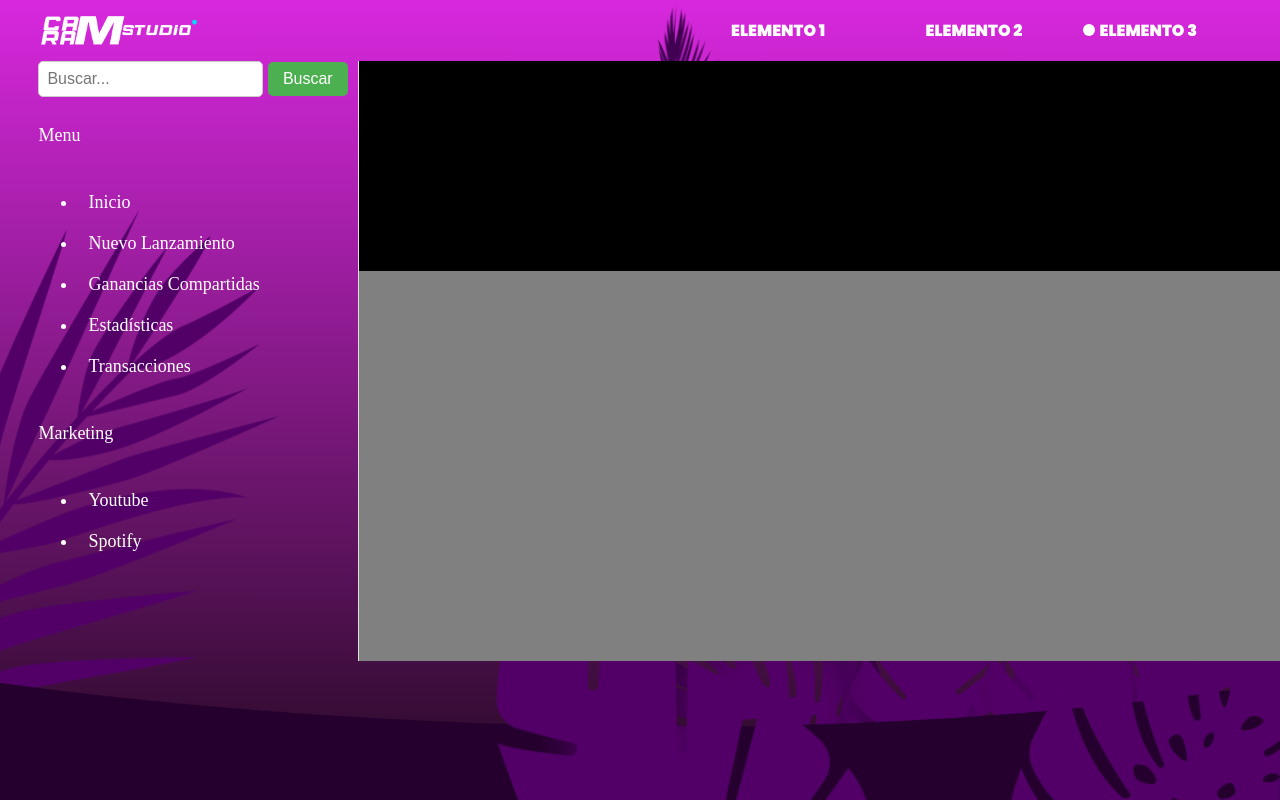
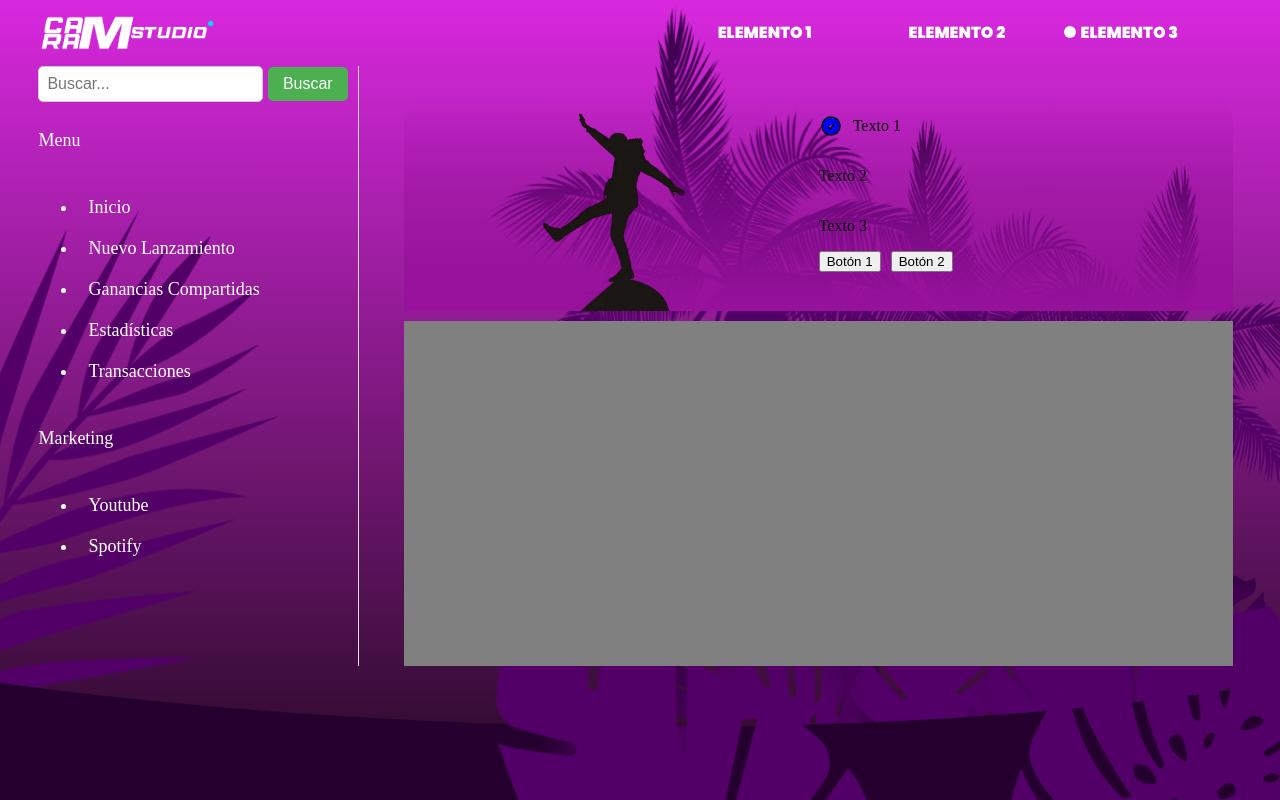
Before and after one commit to gabrielbg211/Pablo-Caram, a PHP site: page /dashboard.php in a window 1280 px wide. Run offline with PHP 8.4, Linux system fonts and the light colour scheme; some web fonts are replaced.

Commit message:
Dashboard

```diff
--- a/dashboard.php
+++ b/dashboard.php
@@ -82,12 +82,37 @@
         </div>
         <div id="inicio" class="d-content">
             <div class="contenido-inicio">
-                <!-- Contenido principal aquí -->
+                <div class="half-width left-content">
+                    <img src="img/profile.webp" alt="Foto" class="photo">
+                </div>
+                <div class="half-width right-content">
+                    <div class="column-container">
+                        <!-- Contenedor para el icono y el texto 1 -->
+                        <div class="icon-text-container">
+                            <!-- Icono -->
+                            <svg xmlns="http://www.w3.org/2000/svg" fill="blue" viewBox="0 0 24 24" stroke-width="1.5" stroke="currentColor" class="w-6 h-6">
+                                <path stroke-linecap="round" stroke-linejoin="round" d="M9 12.75 11.25 15 15 9.75M21 12a9 9 0 1 1-18 0 9 9 0 0 1 18 0Z" />
+                            </svg>
+                            <!-- Texto 1 -->
+                            <p>Texto 1</p>
+                        </div>
+                        <!-- Texto 2 -->
+                        <p>Texto 2</p>
+                        <!-- Texto 3 -->
+                        <p>Texto 3</p>
+                        <!-- Botones -->
+                        <div class="button-container">
+                            <button>Botón 1</button>
+                            <button>Botón 2</button>
+                        </div>
+                    </div>
+                </div>
             </div>
             <div class="otro-inicio">
                 <!-- Otro contenido aquí -->
             </div>
         </div>
+
 
         <div id="lanzamientos" class="d-content" style="display: none;">
             <div class="contenido-lanzamientos">
--- a/styles/dashboard.css
+++ b/styles/dashboard.css
@@ -1,5 +1,9 @@
 .redes{
     display: none;
+}
+
+.a_Logo {
+    width: 17.2%;
 }
 
 .wrapper {
@@ -25,6 +29,7 @@
     display: block;
     color: white; /* Cambiar el color del texto a blanco */
     font-size: 18px; /* Cambiar el tamaño del texto */
+    width: fit-content;
 }
 
 
@@ -42,6 +47,8 @@
 .d-content {
     flex-grow: 1; /* El contenido ocupa todo el espacio restante */
     background-color: transparent; /* Color de fondo del contenido principal */
+    display: flex;
+    flex-direction: column;
     z-index: 105;
 
 }
@@ -71,17 +78,68 @@
     background: #45a049;
 }
 
+.contenido-inicio {
+    width: calc(100% - 10%);
+    height: 35%;
+    margin: 35px 45px 10px 45px;
+    background: linear-gradient(to top, #98129c, rgba(152, 18, 156, 0));
+    border-top-left-radius: 20px;
+    border-top-right-radius: 20px;
+    overflow: hidden; /* Para que el gradiente no se desborde */
+}
 
-.contenido-inicio {
+.photo {
     width: 100%;
-    height: 35%;
-    background-color: black;
+    height: 100%;
 }
 
 .otro-inicio {
-    width: 100%;
-    height: calc(100% - 35%);
-    background-color: gray; /* Cambia el color según tus necesidades */
+    width: calc(100% - 10%); /* Reducir el ancho total para dejar espacio en los lados */
+    flex-grow: 1; /* Hace que ocupe el espacio restante */
+    background-color: gray;
+    margin: 0 45px; /* Agregar margen a los lados */
+}
+
+
+.left-content,
+.right-content {
+    width: 50%; /* Cada elemento ocupa la mitad del ancho */
+}
+
+.left-content {
+    float: left; /* Alinear a la izquierda */
+}
+
+.right-content {
+    float: right;
+    display: flex;
+    flex-direction: column;
+    justify-content: flex-start;
+}
+
+.column-container {
+    display: flex;
+    flex-direction: column;
+}
+
+.button-container {
+    display: flex;
+    flex-direction: row;
+}
+
+.button-container button {
+    margin-right: 10px; /* Ajusta el margen entre los botones según sea necesario */
+}
+
+.icon-text-container {
+    display: flex;
+    align-items: center; /* Alinear verticalmente los elementos */
+}
+
+svg {
+    width: 24px;
+    height: 24px;
+    margin-right: 10px; /* Espacio entre el icono y el texto */
 }
 
 .contenido-lanzamientos {
@@ -136,7 +194,7 @@
     width: calc(100% - 10%); /* Reducir el ancho total para dejar espacio en el borde derecho */
     display: flex;
     justify-content: flex-end; /* Alinea los elementos al borde derecho */
-    margin-right: 5%; /* Separación del borde derecho */
+    margin-right: 6.5%; /* Separación del borde derecho */
 }
 
 .dashboard-nav .navegacion__enlace {
--- a/styles/style.css
+++ b/styles/style.css
@@ -82,7 +82,6 @@ img {
 .dashboard-dropdown-content {
     display: none;
 }
-
 
 /* Estilos para el contenido principal */
 
```
Also changed, not shown: img/profile.webp (added).
